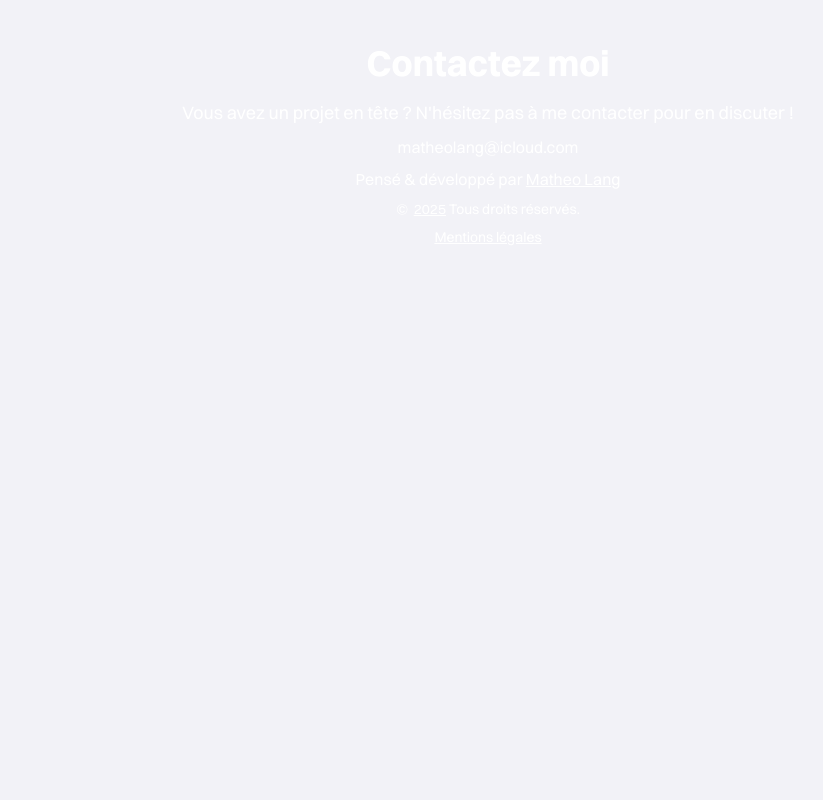
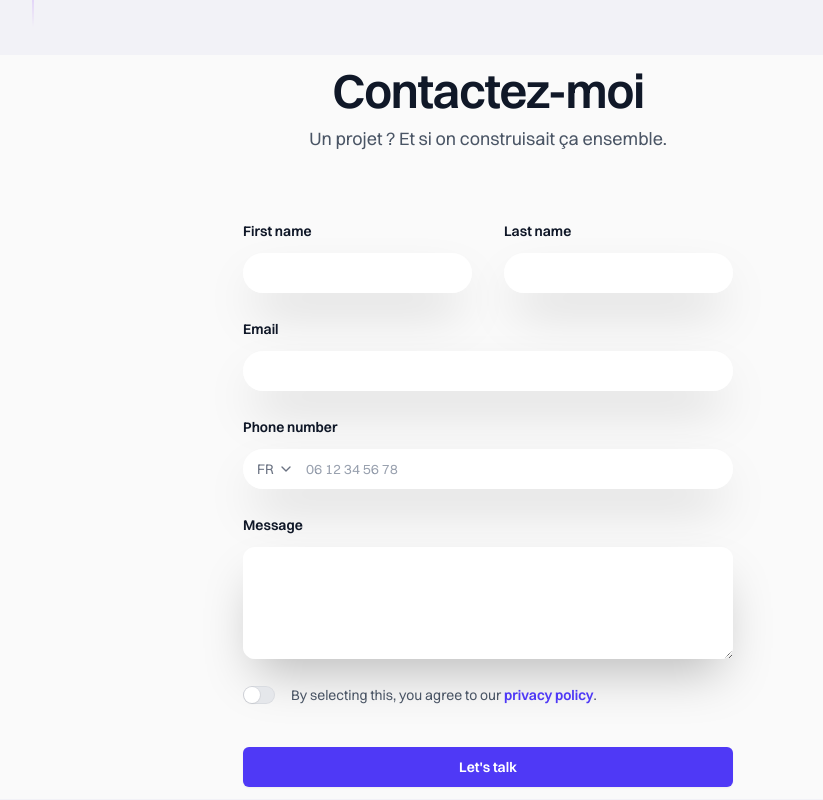
Before and after one commit to Matsuel/portfolio, a Next.js app: page / in a window 1280 px wide. Shown: the part 2940-3740 px from the top of the page, without its empty margins (152-975 px from the left). Before the commit the page ends 3283 px from the top, so only its background shows below. Built offline with nearby package versions, Linux system fonts and the light colour scheme.

Commit message:
mouais le formulaire hein

```diff
--- a/constants/navbar.tsx
+++ b/constants/navbar.tsx
@@ -22,7 +22,8 @@ export const navbarLinks = [
     home,
     services,
     projects,
-    parcours
+    parcours,
+    contact
 ];
 
 export const navbarLinksObj = {
--- a/src/app/page.tsx
+++ b/src/app/page.tsx
@@ -1,4 +1,5 @@
 import Background from "@/components/Background";
+import Contact from "@/components/Contact";
 import Footer from "@/components/Footer";
 import Hero from "@/components/Hero";
 import Loader from "@/components/Loader";
@@ -15,6 +16,7 @@ export default function Home() {
       <Hero />
       <Services />
       <Parcours />
+      <Contact />
       <Footer />
     </div>
   );
@@ -25,5 +27,4 @@ export default function Home() {
 // TODO: Ajout Contact
 // TODO: Ajout titre et description dans le sectionLayout
 // TODO: Ajout Projets
-// TODO: Navbar
 // TODO: Footer
--- /dev/null
+++ b/src/components/Contact.tsx
@@ -0,0 +1,142 @@
+import React from 'react'
+import SectionLayout from './SectionLayout'
+import { ChevronDownIcon } from 'lucide-react'
+
+
+const Contact = () => {
+    return (
+        <SectionLayout
+            id='contact'
+        >
+            <div className='w-full h-auto flex flex-col bg-[#fafafa] p-3 rounded-2xl'>
+                <div className="mx-auto max-w-2xl text-center">
+                    <h2 className="text-4xl font-semibold tracking-tight text-balance text-gray-900 sm:text-5xl">Contactez-moi</h2>
+                    <p className="mt-2 text-lg/8 text-gray-600">Un projet ? Et si on construisait ça ensemble.</p>
+                </div>
+                <form action="#" method="POST" className="mx-auto mt-16 max-w-xl sm:mt-16">
+                    <div className="grid grid-cols-1 gap-x-8 gap-y-6 sm:grid-cols-2">
+                        <div>
+                            <label htmlFor="first-name" className="block text-sm/6 font-semibold text-gray-900">
+                                First name
+                            </label>
+                            <div className="mt-2.5">
+                                <input
+                                    id="first-name"
+                                    name="first-name"
+                                    type="text"
+                                    autoComplete="given-name"
+                                    className="block w-full rounded-full bg-white px-3.5 py-2 text-base text-gray-900 outline-1 -outline-offset-1 outline-white placeholder:text-gray-400 focus:outline-2 focus:-outline-offset-2 focus:outline-indigo-600 shadow-2xl"
+                                />
+                            </div>
+                        </div>
+                        <div>
+                            <label htmlFor="last-name" className="block text-sm/6 font-semibold text-gray-900">
+                                Last name
+                            </label>
+                            <div className="mt-2.5">
+                                <input
+                                    id="last-name"
+                                    name="last-name"
+                                    type="text"
+                                    autoComplete="family-name"
+                                    className="block w-full rounded-full bg-white px-3.5 py-2 text-base text-gray-900 outline-1 -outline-offset-1 outline-white placeholder:text-gray-400 focus:outline-2 focus:-outline-offset-2 focus:outline-indigo-600 shadow-2xl"
+                                />
+                            </div>
+                        </div>
+                        <div className="sm:col-span-2">
+                            <label htmlFor="email" className="block text-sm/6 font-semibold text-gray-900">
+                                Email
+                            </label>
+                            <div className="mt-2.5">
+                                <input
+                                    id="email"
+                                    name="email"
+                                    type="email"
+                                    autoComplete="email"
+                                    className="block w-full rounded-full bg-white px-3.5 py-2 text-base text-gray-900 outline-1 -outline-offset-1 outline-white placeholder:text-gray-400 focus:outline-2 focus:-outline-offset-2 focus:outline-indigo-600 shadow-2xl"
+                                />
+                            </div>
+                        </div>
+                        <div className="sm:col-span-2">
+                            <label htmlFor="phone-number" className="block text-sm/6 font-semibold text-gray-900">
+                                Phone number
+                            </label>
+                            <div className="mt-2.5">
+                                <div className="flex rounded-full bg-white outline-1 -outline-offset-1 outline-white has-[input:focus-within]:outline-2 has-[input:focus-within]:-outline-offset-2 has-[input:focus-within]:outline-indigo-600 shadow-2xl">
+                                    <div className="grid shrink-0 grid-cols-1 focus-within:relative">
+                                        <select
+                                            id="country"
+                                            name="country"
+                                            autoComplete="country"
+                                            aria-label="Country"
+                                            className="col-start-1 row-start-1 w-full appearance-none rounded-full py-2 pr-7 pl-3.5 text-base text-gray-500 placeholder:text-gray-400 focus:outline-2 focus:-outline-offset-2 focus:outline-indigo-600 sm:text-sm/6 "
+                                        >
+                                            <option>FR</option>
+                                        </select>
+                                        <ChevronDownIcon
+                                            aria-hidden="true"
+                                            className="pointer-events-none col-start-1 row-start-1 mr-2 size-5 self-center justify-self-end text-gray-500 sm:size-4"
+                                        />
+                                    </div>
+                                    <input
+                                        id="phone-number"
+                                        name="phone-number"
+                                        type="text"
+                                        placeholder="06 12 34 56 78"
+                                        className="block min-w-0 grow py-1.5 pr-3 pl-1 text-base text-gray-900 placeholder:text-gray-400 focus:outline-none sm:text-sm/6"
+                                    />
+                                </div>
+                            </div>
+                        </div>
+                        <div className="sm:col-span-2">
+                            <label htmlFor="message" className="block text-sm/6 font-semibold text-gray-900">
+                                Message
+                            </label>
+                            <div className="mt-2.5">
+                                <textarea
+                                    id="message"
+                                    name="message"
+                                    rows={4}
+                                    className="block w-full rounded-xl bg-white px-3.5 py-2 text-base text-gray-900 outline-1 -outline-offset-1 outline-white placeholder:text-gray-400 focus:outline-2 focus:-outline-offset-2 focus:outline-indigo-600 shadow-2xl"
+                                    defaultValue={''}
+                                />
+                            </div>
+                        </div>
+                        <div className="flex gap-x-4 sm:col-span-2">
+                            <div className="flex h-6 items-center">
+                                <div className="group relative inline-flex w-8 shrink-0 rounded-full bg-gray-200 p-px inset-ring inset-ring-gray-900/5 outline-offset-2 outline-indigo-600 transition-colors duration-200 ease-in-out has-checked:bg-indigo-600 has-focus-visible:outline-2">
+                                    <span className="size-4 rounded-full bg-white shadow-xs ring-1 ring-gray-900/5 transition-transform duration-200 ease-in-out group-has-checked:translate-x-3.5" />
+                                    <input
+                                        id="agree-to-policies"
+                                        name="agree-to-policies"
+                                        type="checkbox"
+                                        aria-label="Agree to policies"
+                                        className="absolute inset-0 appearance-none focus:outline-hidden"
+                                    />
+                                </div>
+                            </div>
+                            <label htmlFor="agree-to-policies" className="text-sm/6 text-gray-600">
+                                By selecting this, you agree to our{' '}
+                                <a href="#" className="font-semibold whitespace-nowrap text-indigo-600">
+                                    privacy policy
+                                </a>
+                                .
+                            </label>
+                        </div>
+                    </div>
+                    <div className="mt-10">
+                        <button
+                            type="submit"
+                            className="block w-full rounded-md bg-indigo-600 px-3.5 py-2.5 text-center text-sm font-semibold text-white shadow-xs hover:bg-indigo-500 focus-visible:outline-2 focus-visible:outline-offset-2 focus-visible:outline-indigo-600"
+                        >
+                            Let&apos;s talk
+                        </button>
+                    </div>
+                </form>
+            </div>
+
+        </SectionLayout>
+    )
+}
+
+export default Contact
```
